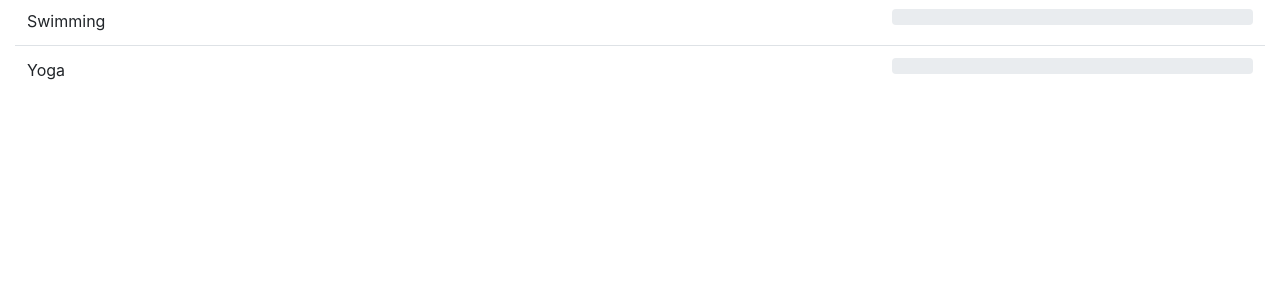
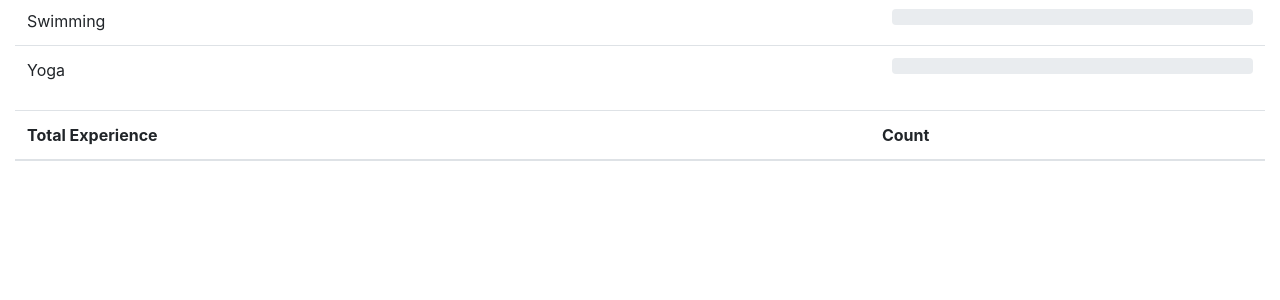
Before and after one commit to Mike-Yates/Exercise-Website, a Django app: page /exercise/sports/sortxp in a window 1280 px wide. Shown: the part 1590-1890 px from the top of the page. Before the commit the page ends 1670 px from the top, so only its background shows below. Run offline with Django 3.2, Linux system fonts and the light colour scheme; lists and menus that the app fills with data are empty.

Commit message:
Added Total XP bar feature
Made Changes to: models.py, views.py, and home.html /// added a new 'total_xp' field to SportsXP model ///added a new global dictionary called total_xp_dict in views.py, and made a few additions to the existing functions to make the total xp bar work correctly///.

What Total XP is currently tied to:
I only made 'total_xp' change with homepage sports XP stuff. Feel free to work with 'total_xp' to make it change with exercise logging, friend requests, or blog interactions for example. To do this, you will need to make sure to call update_xp(request) from views (after you've made the appropriate point additions/deductions to total_xp) to update the progress bar on the homepage.

```diff
--- a/exercise/models.py
+++ b/exercise/models.py
@@ -40,6 +40,7 @@ class SportsXP(models.Model):
     hiking = models.PositiveIntegerField(default=0)
     swimming = models.PositiveIntegerField(default=0)
     yoga = models.PositiveIntegerField(default=0)
+    total_xp = models.PositiveIntegerField(default=0)
 
     def __str__(self):
         return '%s %s %s %s %s %s %s %s %s %s %s %s %s' % (self.basketball, self.cross_training, self.cardio,
--- a/exercise/templates/exercise/home.html
+++ b/exercise/templates/exercise/home.html
@@ -214,3 +214,30 @@
       </div>
     </div>
   </div>
+
+  <div class="row">
+    <div class="col-md-12">
+      <div class="table-responsive">
+        <table class="table">
+          <thead>
+            <tr>
+              <th scope="col">Total Experience</th>
+              <th scope="col">Count</th>
+            </tr>
+          </thead>
+          <tbody>
+          {% for key, value in total.items %}
+          <tr>
+            <td>{{ key }}</td>
+            <td>
+              <div class="progress">
+                <div class="progress-bar" role="progressbar" style="width: {{ value }}%" aria-valuenow="100" aria-valuemin="0" aria-valuemax="100">{{value}}</div>
+              </div>
+            </td>
+          </tr>
+          {% endfor %}
+          </tbody>
+        </table>
+      </div>
+    </div>
+  </div>
--- a/exercise/views.py
+++ b/exercise/views.py
@@ -30,6 +30,10 @@ sports_list = {
     'Yoga': ['yoga', 0]
 }
 
+total_xp_dict = {
+    'Total XP' : 0
+}
+
 # ----- Views used for when the user has been logged in ------#
 
 
@@ -52,7 +56,8 @@ def home(request):
             friend_requests = None
 
         context = {'sports': sports_list, 'all_friends': all_friends,
-                   'number_unread_requests': unread_friend_requests_amount, 'friend_requests': friend_requests}
+                   'number_unread_requests': unread_friend_requests_amount, 'friend_requests': friend_requests,
+                   'total' : total_xp_dict}
         return render(request, 'exercise/home.html', context)
     return HttpResponseRedirect(reverse('exercise:firstlogin'))
 
@@ -123,7 +128,7 @@ def blog_post(request):
 def read_sportsxp(request):
     xp_update = update_xp(request)
 
-    context = {'sportxplist': xp_update, 'sports': sports_list}
+    context = {'sportxplist': xp_update, 'sports': sports_list, 'total': total_xp_dict}
     return HttpResponseRedirect(reverse('exercise:home'))
 
 
@@ -143,6 +148,7 @@ def update_sportsxp(request):
                     item_id = value[0]
                     value = getattr(user.sportsxp, value[0])
 
+                    user.sportsxp.total_xp = user.sportsxp.total_xp + 1
                     user.sportsxp.basketball = value + 1
                     user.sportsxp.cross_training = value + 1
                     user.sportsxp.cardio = value + 1
@@ -156,14 +162,16 @@ def update_sportsxp(request):
                     user.sportsxp.swimming = value + 1
                     user.sportsxp.yoga = value + 1
                     user.sportsxp.save(
-                        update_fields=[item_id])
+                        update_fields=[item_id, 'total_xp'])
         elif (request.POST.get('reset') == 'Reset'):
             for key, value in sports_list.items():
                 if request.POST.get('activities') == key:
                     user = User.objects.get(pk=User.objects.get(
                         username=request.user.get_username()).pk)  # Grabs user based on the id
                     item_id = value[0]
+                    value = getattr(user.sportsxp, value[0])
 
+                    user.sportsxp.total_xp = user.sportsxp.total_xp - value
                     user.sportsxp.basketball = 0
                     user.sportsxp.cross_training = 0
                     user.sportsxp.cardio = 0
@@ -177,10 +185,13 @@ def update_sportsxp(request):
                     user.sportsxp.swimming = 0
                     user.sportsxp.yoga = 0
                     user.sportsxp.save(
-                        update_fields=[item_id])
+                        update_fields=[item_id, 'total_xp'])
         elif (request.POST.get('resetall') == "ResetAll"):
             user = User.objects.get(pk=User.objects.get(
                 username=request.user.get_username()).pk)  # Grabs user based on the id
+            for key, value in sports_list.items():
+                user.sportsxp.total_xp = user.sportsxp.total_xp - getattr(user.sportsxp, value[0])
+
             user.sportsxp.basketball = 0
             user.sportsxp.cross_training = 0
             user.sportsxp.cardio = 0
@@ -260,7 +271,8 @@ def send_friend_request(request):
                 friend_requests = None
 
             context = {'error': 'You are already friends with the user', 'sports': sports_list, 'all_friends': all_friends,
-                       'number_unread_requests': unread_friend_requests_amount, 'friend_requests': friend_requests}
+                       'number_unread_requests': unread_friend_requests_amount, 'friend_requests': friend_requests,
+                       'total': total_xp_dict}
             return render(request, 'exercise/home.html', context)
     except:
         update_xp(request)
@@ -276,7 +288,8 @@ def send_friend_request(request):
             friend_requests = None
 
         context = {'error': 'The username entered could not be found, please try again', 'sports': sports_list, 'all_friends': all_friends,
-                   'number_unread_requests': unread_friend_requests_amount, 'friend_requests': friend_requests}
+                   'number_unread_requests': unread_friend_requests_amount, 'friend_requests': friend_requests,
+                   'total': total_xp_dict}
         return render(request, 'exercise/home.html', context)
     else:
         Friend.objects.add_friend(
@@ -429,6 +442,7 @@ def logout_user(request):
 
 def update_xp(request):
     global sports_list
+    global total_xp_dict
 
     user = User.objects.get(pk=User.objects.get(
         username=request.user.get_username()).pk)
@@ -436,6 +450,10 @@ def update_xp(request):
     for key, value in sports_list.items():
         value_of_field = getattr(user.sportsxp, value[0])
         sports_list[key][1] = value_of_field
+
+    for key, value in total_xp_dict.items():
+        value_of_total_xp = getattr(user.sportsxp, 'total_xp')
+        total_xp_dict[key] = value_of_total_xp
 
 
 def sortxp(request):
```
Also changed, not shown: exercise/migrations/0002_sportsxp_total_xp.py (added).
